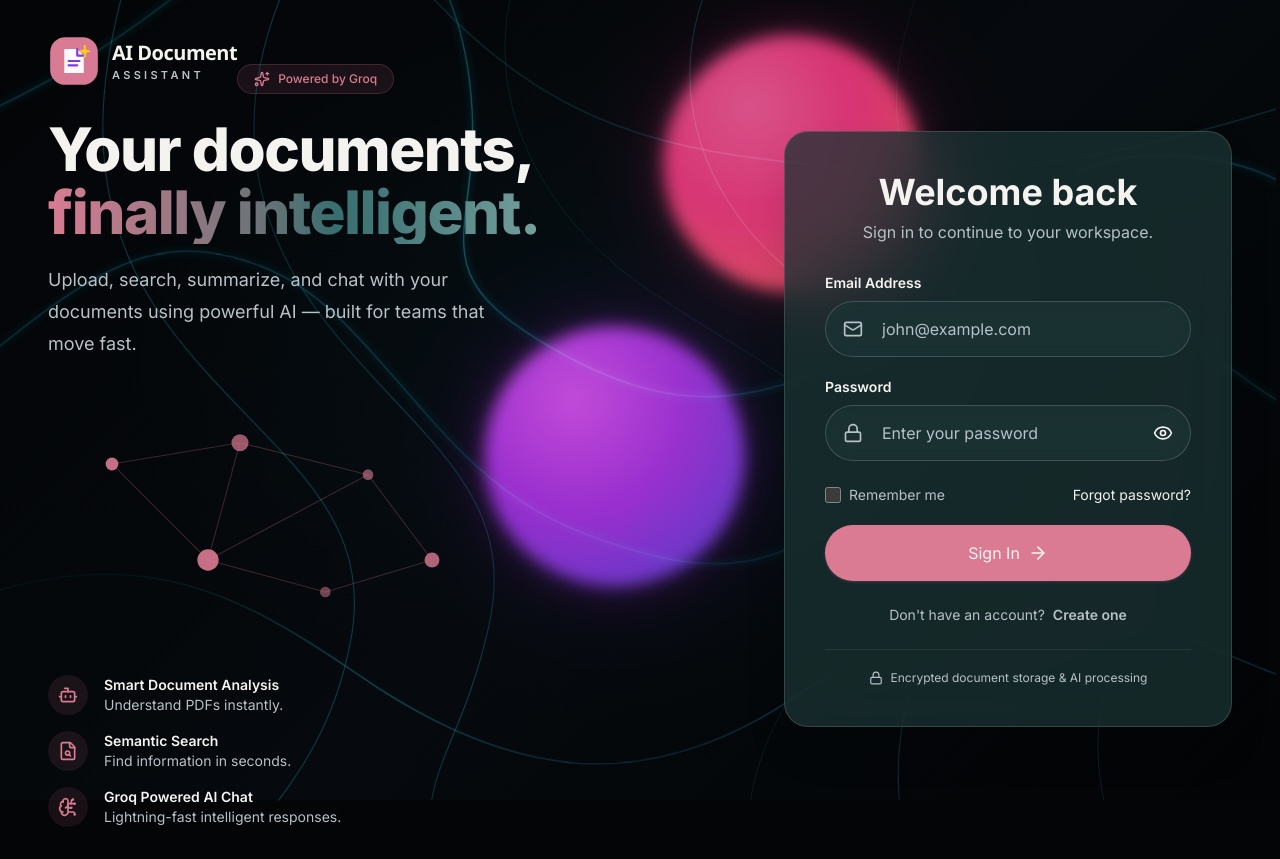
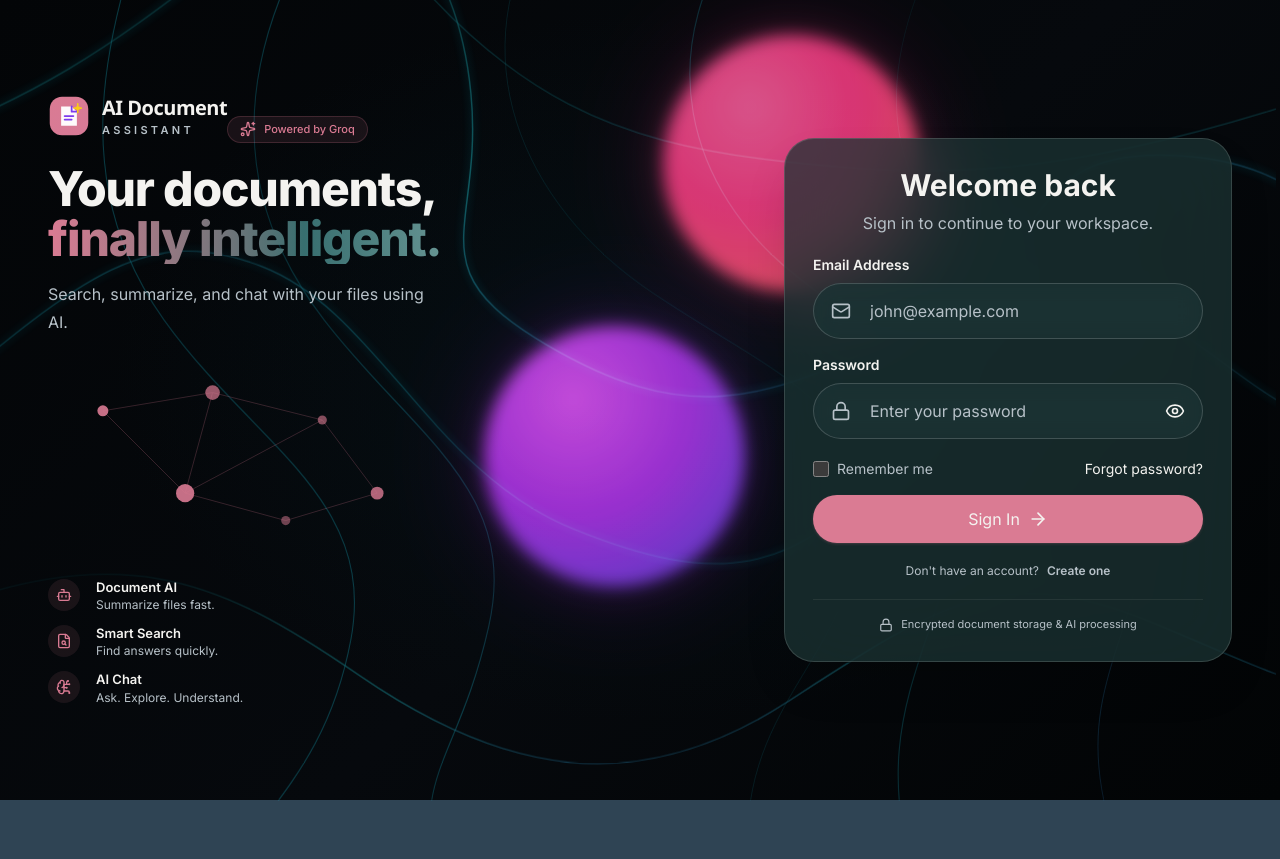
Before and after one commit to swarup-infy/AI-DOC-Assistant, a React (Vite) app in the folder frontend/: page /login in a window 1280 px wide. After the commit the page ends 800 px from the top, so only its background shows below. Built offline with nearby package versions, Linux system fonts and the light colour scheme; no server answers.

Commit message:
Compact login hero copy and refine typography spacing

```diff
--- a/frontend/src/pages/auth/LoginPage.tsx
+++ b/frontend/src/pages/auth/LoginPage.tsx
@@ -103,9 +103,9 @@ const features = [
 
     icon: Bot,
 
-    title: "Smart Document Analysis",
+    title: "Document AI",
 
-    description: "Understand PDFs instantly.",
+    description: "Summarize files fast.",
 
   },
 
@@ -113,9 +113,9 @@ const features = [
 
     icon: FileSearch,
 
-    title: "Semantic Search",
+    title: "Smart Search",
 
-    description: "Find information in seconds.",
+    description: "Find answers quickly.",
 
   },
 
@@ -123,9 +123,9 @@ const features = [
 
     icon: BrainCircuit,
 
-    title: "Groq Powered AI Chat",
+    title: "AI Chat",
 
-    description: "Lightning-fast intelligent responses.",
+    description: "Ask. Explore. Understand.",
 
   },
 
@@ -256,11 +256,11 @@ const {
 
         >
 
-          <Logo size={52} />
+          <Logo size={42} />
 
 
 
-          <div className="mt-8 inline-flex items-center gap-2 rounded-full border border-primary/20 bg-primary/10 px-4 py-1.5 text-xs font-medium text-primary">
+          <div className="mt-5 inline-flex items-center gap-2 rounded-full border border-primary/20 bg-primary/10 px-3 py-1 text-[11px] font-medium text-primary">
 
             <Sparkles className="h-4 w-4" />
 
@@ -270,7 +270,7 @@ const {
 
 
 
-          <h1 className="mt-6 max-w-xl text-5xl font-black leading-[1.05] tracking-tight text-foreground xl:text-6xl">
+          <h1 className="mt-5 max-w-lg text-4xl font-extrabold leading-[1.04] tracking-tight text-foreground xl:text-5xl">
 
             Your documents,
 
@@ -284,19 +284,15 @@ const {
 
 
 
-          <p className="mt-5 max-w-md text-lg leading-8 text-muted-foreground">
+          <p className="mt-4 max-w-sm text-base leading-7 text-muted-foreground">
 
-            Upload, search, summarize, and chat
-
-            with your documents using powerful AI
-
-            — built for teams that move fast.
+            Search, summarize, and chat with your files using AI.
 
           </p>
 
 
 
-          <div className="pointer-events-none mt-10 hidden max-w-md xl:block">
+          <div className="pointer-events-none mt-5 hidden max-w-sm xl:block">
 
             <svg
 
@@ -360,7 +356,7 @@ const {
 
 
 
-          <div className="mt-10 space-y-4">
+          <div className="mt-5 space-y-2.5">
 
             {features.map(
 
@@ -394,11 +390,11 @@ const {
 
                 >
 
-                  <div className="flex h-10 w-10 shrink-0 items-center justify-center rounded-xl bg-primary/10">
+                  <div className="flex h-8 w-8 shrink-0 items-center justify-center rounded-lg bg-primary/10">
 
                     <Icon
 
-                      className="h-5 w-5 text-primary"
+                      className="h-4 w-4 text-primary"
 
                     />
 
@@ -408,7 +404,7 @@ const {
 
                   <div>
 
-                    <h3 className="text-sm font-semibold text-foreground">
+                    <h3 className="text-[13px] font-semibold text-foreground">
 
                       {title}
 
@@ -416,7 +412,7 @@ const {
 
 
 
-                    <p className="text-sm text-muted-foreground">
+                    <p className="text-xs text-muted-foreground">
 
                       {description}
 
@@ -444,7 +440,7 @@ const {
 
           <Card
 
-            className="auth-enter-delay w-full max-w-lg rounded-3xl border border-border/80 bg-card/85 p-8 shadow-2xl shadow-black/20 backdrop-blur-2xl transition-all duration-700 ease-out sm:p-10 translate-y-0 opacity-100"
+            className="auth-enter-delay w-full max-w-md rounded-2xl border border-border/80 bg-card/85 p-6 shadow-2xl shadow-black/20 backdrop-blur-2xl transition-all duration-700 ease-out sm:p-7 translate-y-0 opacity-100"
 
           >
 
@@ -456,13 +452,13 @@ const {
 
 
 
-            <div className="mb-7 text-center">
+            <div className="mb-5 text-center">
 
               <h2
 
                 id="auth-title"
 
-                className="text-3xl font-bold text-foreground sm:text-4xl"
+                className="text-2xl font-bold text-foreground sm:text-3xl"
 
               >
 
@@ -500,7 +496,7 @@ const {
 
               onSubmit={handleSubmit(onSubmit)}
 
-              className="space-y-5"
+              className="space-y-4"
 
             >
 
@@ -634,7 +630,7 @@ const {
 
                 }
 
-                className="h-14 w-full rounded-2xl text-base font-semibold"
+                className="h-12 w-full rounded-xl text-sm font-semibold"
 
               >
 
@@ -646,7 +642,7 @@ const {
 
 
 
-            <p className="mt-6 text-center text-sm text-muted-foreground">
+            <p className="mt-5 text-center text-xs text-muted-foreground">
 
               Don't have an account?
 
@@ -668,7 +664,7 @@ const {
 
 
 
-            <div className="mt-6 flex items-center justify-center gap-2 border-t border-border/40 pt-5 text-xs text-muted-foreground">
+            <div className="mt-5 flex items-center justify-center gap-2 border-t border-border/40 pt-4 text-[11px] text-muted-foreground">
 
               <Lock className="h-3.5 w-3.5" />
 
```
